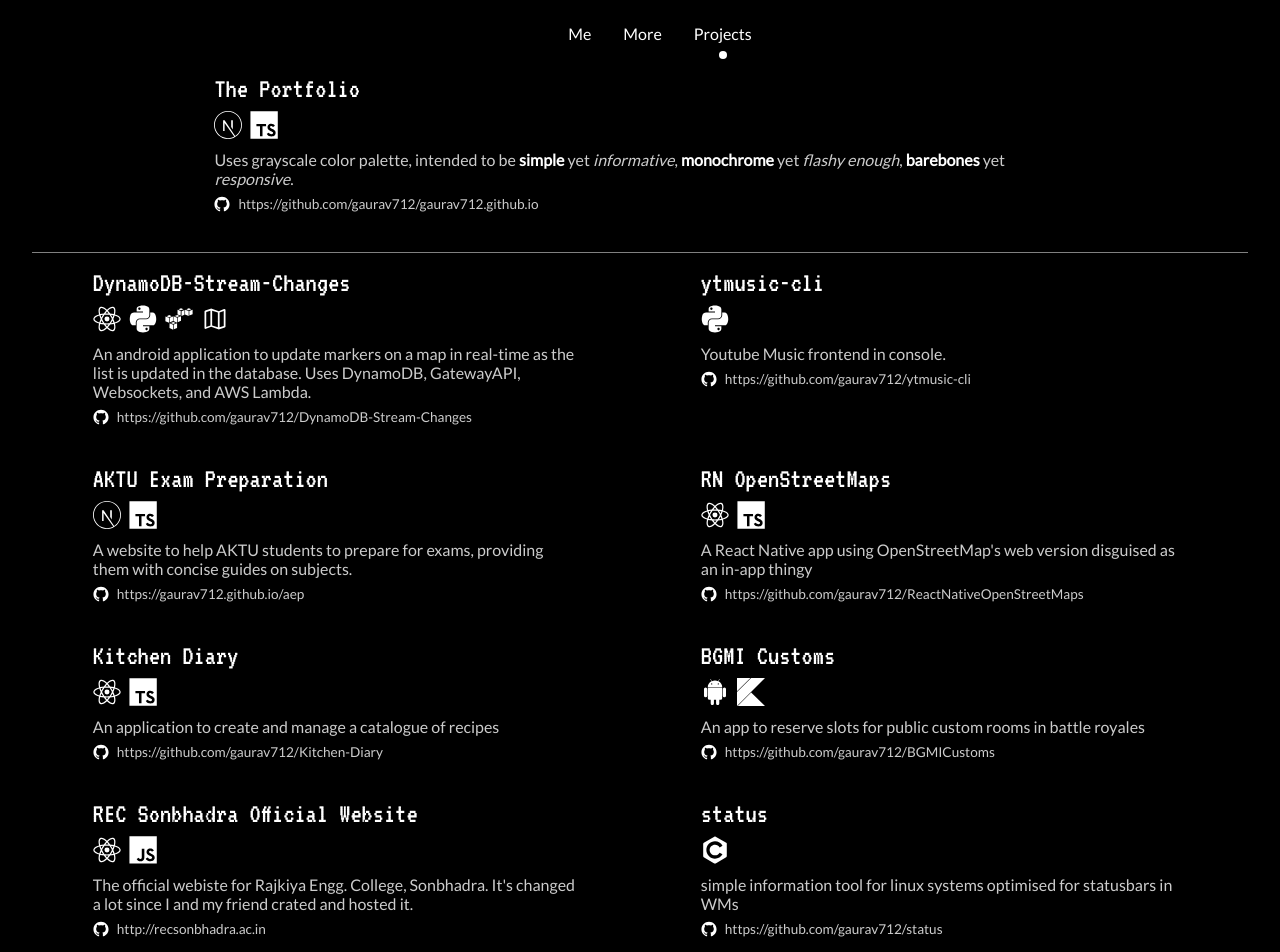
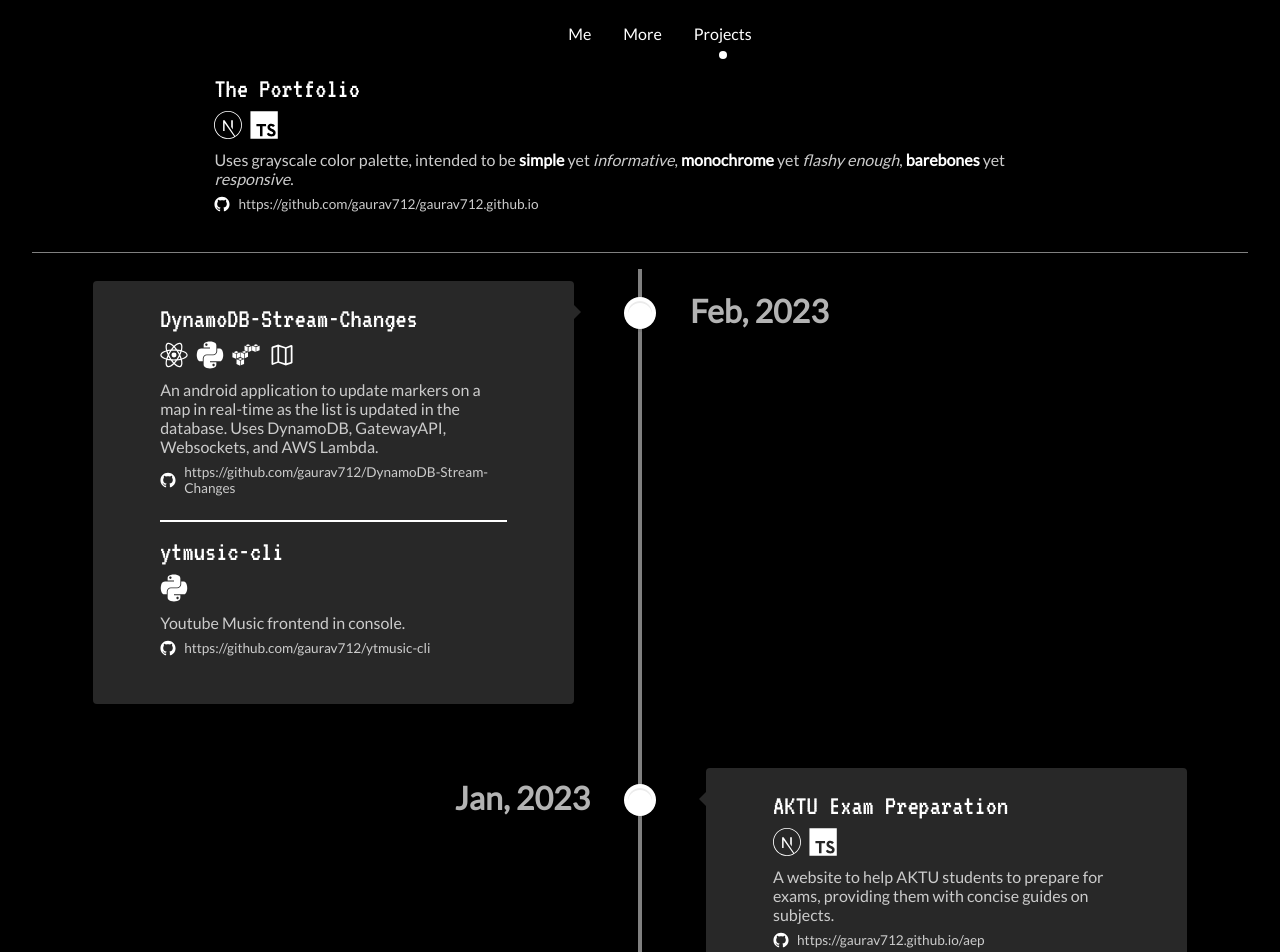
Before and after one commit to gaurav712/gaurav712.github.io, a Next.js app: page /projects in a window 1280 px wide. Shown: the top 952 px of the page. Built offline with nearby package versions, Linux system fonts and the light colour scheme.

Commit message:
make the beta projects page the default

```diff
--- a/pages/beta-projects/styles.module.css
+++ /dev/null
@@ -1,119 +0,0 @@
-.main {
-  padding: 0 1.5rem;
-}
-
-.projectsList {
-  border-top: 1px solid gray;
-  display: flex !important;
-  margin-top: 2.5rem;
-  padding-top: 1rem;
-}
-
-.timelineElementContainer {
-  background-color: blue;
-}
-
-.timelineDate {
-  font-size: 2rem !important;
-  top: -1rem !important;
-  font-weight: bold !important;
-}
-
-.projectInfoContainer {
-  width: 100%;
-  border-top: 2px solid #fff;
-  padding: 1rem 0;
-}
-
-.projectInfoContainer:nth-child(2) {
-  border-top: none;
-  padding-top: unset;
-}
-
-.projectTitle {
-  font-family: VT323;
-  font-size: 1.75rem;
-  max-width: 100%;
-}
-
-.techUsedInfo {
-  display: flex;
-  align-items: center;
-  margin: 0.5rem auto;
-}
-
-.logo,
-.githubLogo {
-  height: 1.75rem;
-  width: 1.75rem;
-  object-fit: contain;
-  margin-right: 0.5rem;
-  filter: grayscale(1);
-  cursor: pointer;
-}
-
-.githubLogo {
-  height: 1rem;
-  width: 1rem;
-}
-
-.additionalInfoText {
-  color: #ccc;
-}
-
-.additionalInfoText b {
-  color: #fff;
-}
-
-.sourceUrl {
-  font-size: 0.85rem;
-  color: #ccc;
-}
-
-.tooltip {
-  position: relative;
-  display: inline-block;
-}
-
-.tooltip .tooltipText {
-  visibility: hidden;
-  width: 8rem;
-  background-color: #45403d;
-  color: #ddd;
-  text-align: center;
-  padding: 0.25rem;
-  border-radius: 6px;
-
-  /* tooltip position */
-  position: absolute;
-  z-index: 1;
-  top: 110%;
-  left: 50%;
-  margin-left: -60px;
-}
-
-.tooltip:hover .tooltipText {
-  visibility: visible;
-}
-
-@media only screen and (min-width: 768px) {
-  .main {
-    max-width: 1400px;
-    margin: 0 auto;
-    padding: 0 2rem;
-  }
-
-  .websiteInfoContainer {
-    width: 70%;
-    margin: 0 auto;
-  }
-
-  .projectsList {
-    display: grid;
-    grid-template-columns: 1fr 1fr;
-  }
-
-  .projectInfoContainer {
-    width: 80%;
-  }
-}
--- a/pages/projects/index.tsx
+++ b/pages/projects/index.tsx
@@ -1,8 +1,37 @@
 import Head from "next/head";
-import { useRef } from "react";
+import { CSSProperties, useRef } from "react";
 import NavBar from "../../components/NavBar";
-import { projects, techIcons } from "../../data";
+import ProjectsList from "../../data/projects";
+import Icons from "../../data/icons";
 import styles from "./styles.module.css";
+import {
+  VerticalTimeline,
+  VerticalTimelineElement,
+} from "react-vertical-timeline-component";
+import "react-vertical-timeline-component/style.min.css";
+
+const timelineStyles: { [key: string]: CSSProperties } = {
+  timelineContent: {
+    backgroundColor: "#282828",
+    boxShadow: "none",
+    top: "-20px",
+    padding: "1rem auto",
+    display: "flex",
+    flexDirection: "column",
+    alignItems: "center",
+    justifyContent: "center",
+  },
+  contentArrow: {
+    borderRightColor: "#282828",
+  },
+  timelineIcon: {
+    backgroundColor: "#fff",
+    width: "1.5rem",
+    height: "1.5rem",
+    boxShadow: "none !important",
+    marginLeft: "-0.75rem",
+  },
+};
 
 const Projects = () => {
   const selectedItem = useRef("Projects");
@@ -20,21 +49,18 @@ const Projects = () => {
             <div className={styles.additionalInfo}>
               <div className={styles.techUsedInfo}>
                 <span className={styles.tooltip}>
-                  <img
-                    src={techIcons.nextjs.iconSource}
-                    className={styles.logo}
-                  />
+                  <img src={Icons.nextjs.iconSource} className={styles.logo} />
                   <span className={styles.tooltipText}>
-                    {techIcons.nextjs.tooltipText}
+                    {Icons.nextjs.tooltipText}
                   </span>
                 </span>
                 <span className={styles.tooltip}>
                   <img
-                    src={techIcons.typescript.iconSource}
+                    src={Icons.typescript.iconSource}
                     className={styles.logo}
                   />
                   <span className={styles.tooltipText}>
-                    {techIcons.typescript.tooltipText}
+                    {Icons.typescript.tooltipText}
                   </span>
                 </span>
               </div>
@@ -57,30 +83,46 @@ const Projects = () => {
             </div>
           </div>
           <div className={styles.projectsList}>
-            {projects.map((item, index) => (
-              <div key={`${index}`} className={styles.projectInfoContainer}>
+            <VerticalTimeline animate={false} lineColor="grey">
+              {Object.keys(ProjectsList).map((month, index) => (
+                <VerticalTimelineElement
+                  key={index}
+                  date={`${month}`}
+                  contentStyle={timelineStyles.timelineContent}
+                  contentArrowStyle={timelineStyles.contentArrow}
+                  iconStyle={timelineStyles.timelineIcon}
+                  dateClassName={styles.timelineDate}
+                >
+                  <>
+                    {ProjectsList[month].map((item, key) => (
+                      <div key={key} className={styles.projectInfoContainer}>
                         <div className={styles.projectTitle}>{item.name}</div>
                         <div className={styles.additionalInfo}>
                           <div className={styles.techUsedInfo}>
                             {item.techUsed.map((tech, index) => (
                               <span key={`${index}`} className={styles.tooltip}>
                                 <img
-                          src={techIcons[tech].iconSource}
+                                  src={Icons[tech].iconSource}
                                   className={styles.logo}
                                 />
                                 <span className={styles.tooltipText}>
-                          {techIcons[tech].tooltipText}
+                                  {Icons[tech].tooltipText}
                                 </span>
                               </span>
                             ))}
                           </div>
                           <div
                             className={styles.additionalInfoText}
-                    dangerouslySetInnerHTML={{ __html: item.description }}
+                            dangerouslySetInnerHTML={{
+                              __html: item.description,
+                            }}
                           />
                         </div>
                         <div className={styles.techUsedInfo}>
-                  <img src="/github.svg" className={styles.githubLogo} />
+                          <img
+                            src="/github.svg"
+                            className={styles.githubLogo}
+                          />
                           <a
                             target={"_blank"}
                             rel="noreferrer"
@@ -92,6 +134,10 @@ const Projects = () => {
                         </div>
                       </div>
                     ))}
+                  </>
+                </VerticalTimelineElement>
+              ))}
+            </VerticalTimeline>
           </div>
         </div>
       </div>
--- a/pages/projects/styles.module.css
+++ b/pages/projects/styles.module.css
@@ -4,15 +4,30 @@
 
 .projectsList {
   border-top: 1px solid gray;
-  display: flex;
-  flex-direction: column;
-  justify-content: center;
+  display: flex !important;
   margin-top: 2.5rem;
+  padding-top: 1rem;
+}
+
+.timelineElementContainer {
+  background-color: blue;
+}
+
+.timelineDate {
+  font-size: 2rem !important;
+  top: -1rem !important;
+  font-weight: bold !important;
 }
 
 .projectInfoContainer {
   width: 100%;
-  margin: 1rem auto;
+  border-top: 2px solid #fff;
+  padding: 1rem 0;
+}
+
+.projectInfoContainer:nth-child(2) {
+  border-top: none;
+  padding-top: unset;
 }
 
 .projectTitle {
```
Also changed, not shown: pages/beta-projects/index.tsx (deleted, +0 -148 lines). Lines whose indentation alone changed are shown as unchanged.
